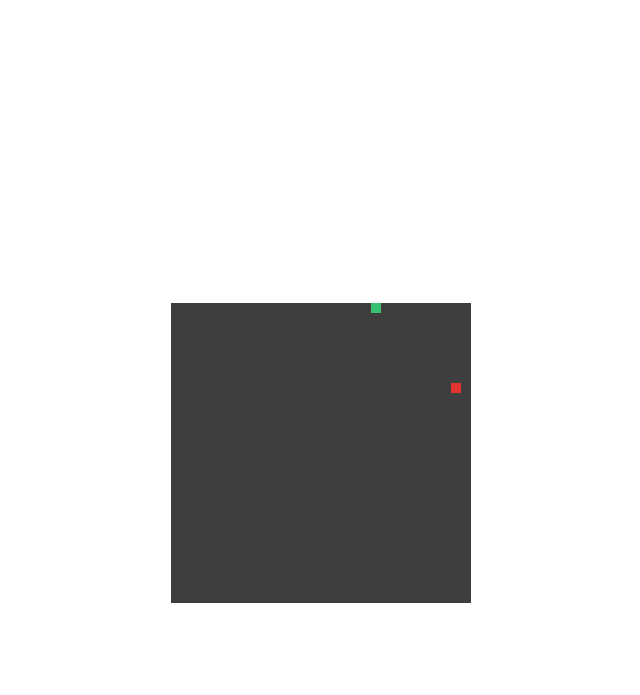
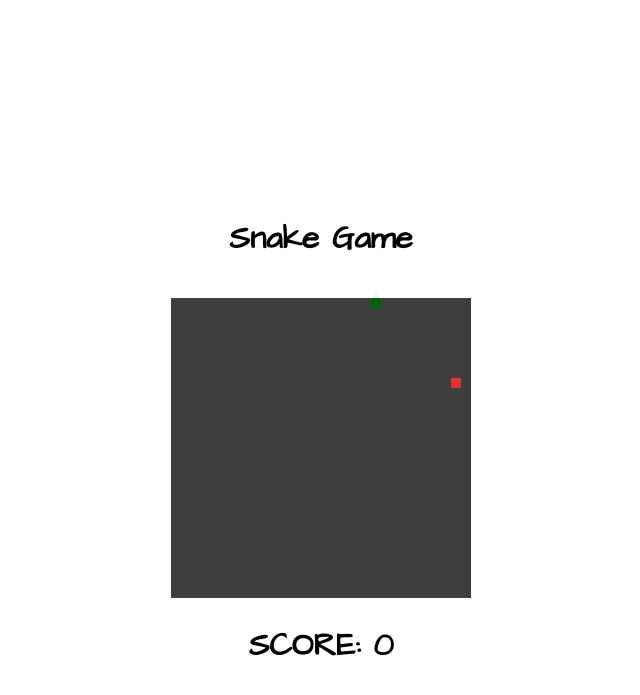
Before and after one commit to Cindy1229/Snake, a plain HTML site: page index.html in a window 1280 px wide. Shown: the part 5-700 px from the top of the page, without its empty margins (319-959 px from the left). Drawn offline with Linux system fonts and the light colour scheme.

Commit message:
Basic functionality

```diff
--- a/draw.js
+++ b/draw.js
@@ -30,6 +30,10 @@ var snake;
       //Reset the apple's location
       apple.pickLocation();
     }
+
+    //Check if snake has collided with itself
+    snake.checkCollision();
+    document.querySelector('.score').innerText='SCORE: '+snake.total;
   }, 250)
 }());
 
--- a/index.html
+++ b/index.html
@@ -2,9 +2,11 @@
 <html>
 <head>
   <title>Snake Game</title>
+  <link href="https://fonts.googleapis.com/css2?family=Architects+Daughter&display=swap" rel="stylesheet">
 </head>
 <body>
-  <div style="text-align: center; padding-top: 300px;">
+  <h1 style="text-align: center; font-family: 'Architects Daughter', cursive; padding-top: 200px;">Snake Game</h1>
+  <div style="text-align: center; padding-top: 15px;">
     <canvas
       class="canvas"
       height="300"
@@ -12,6 +14,7 @@
       style="background-color: #3e3e3e">
     </canvas>
   </div>
+  <h1 class="score" style="text-align: center; font-family: 'Architects Daughter', cursive;"> </h1>
 </body>
 
 <script type="text/javascript" src="apple.js"></script>
--- a/snake.js
+++ b/snake.js
@@ -14,7 +14,9 @@ function Snake () {
     for (let i = 0; i < this.tail.length; i++) {
       ctx.fillRect(this.tail[i].x, this.tail[i].y, scale, scale);
     }
+    ctx.fillStyle = "#006400" ;
     ctx.fillRect(this.x, this.y, scale, scale);
+
 
   }
 
@@ -74,4 +76,14 @@ function Snake () {
     }
     return false;
   }
+
+  this.checkCollision=function () {
+    for (var i = 0; i < this.tail.length; i++) {
+      if(this.x===this.tail[i].x && this.y===this.tail[i].y){
+        this.total=0;
+        this.tail=[];
+
+      }
+    }
+  }
 }
```
